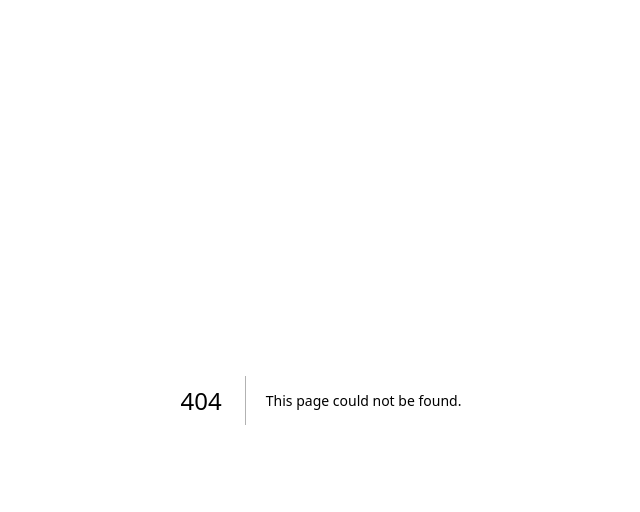
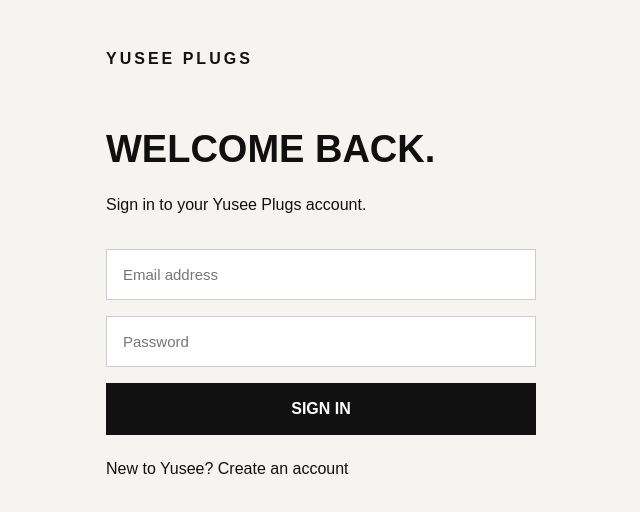
Before and after one commit to hasnainplaysboss-beep/Yusee-Plugs-, a Next.js app: page /login in a window 1280 px wide. Before the commit this address had no page. Shown: the top 512 px of the page, without its empty margins (319-959 px from the left). Built offline with nearby package versions, Linux system fonts and the light colour scheme.

Commit message:
Create page.tsx

```diff
--- /dev/null
+++ b/src/app/login/page.tsx
@@ -0,0 +1,36 @@
+
+"use client";
+
+import Link from "next/link";
+import { useState } from "react";
+
+export default function LoginPage() {
+  const [email, setEmail] = useState("");
+  const [password, setPassword] = useState("");
+  const [message, setMessage] = useState("");
+
+  async function login(e: React.FormEvent) {
+    e.preventDefault();
+    setMessage("Login service is not connected yet.");
+  }
+
+  return (
+    <main style={{minHeight:"100vh",background:"#f5f4f0",padding:"50px 20px",fontFamily:"Arial"}}>
+      <div style={{maxWidth:430,margin:"auto"}}>
+        <Link href="/" style={{color:"#111",textDecoration:"none",fontWeight:900,letterSpacing:3}}>YUSEE PLUGS</Link>
+        <h1 style={{fontSize:38,marginTop:60}}>WELCOME BACK.</h1>
+        <p>Sign in to your Yusee Plugs account.</p>
+        <form onSubmit={login} style={{display:"grid",gap:16,marginTop:35}}>
+          <input required type="email" placeholder="Email address" value={email} onChange={e=>setEmail(e.target.value)} style={field}/>
+          <input required type="password" placeholder="Password" value={password} onChange={e=>setPassword(e.target.value)} style={field}/>
+          <button style={button}>SIGN IN</button>
+        </form>
+        {message && <p>{message}</p>}
+        <p style={{marginTop:25}}>New to Yusee? <Link href="/register">Create an account</Link></p>
+      </div>
+    </main>
+  );
+}
+
+const field = {padding:16,border:"1px solid #ccc",background:"white",fontSize:15};
+const button = {padding:17,background:"#111",color:"white",border:0,fontWeight:800,cursor:"pointer"};
```
